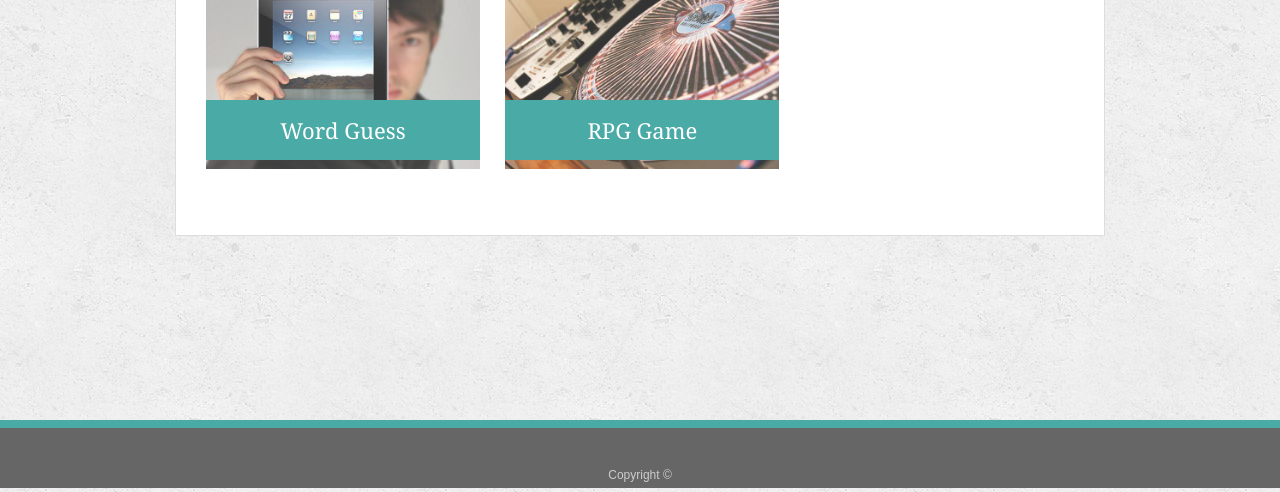
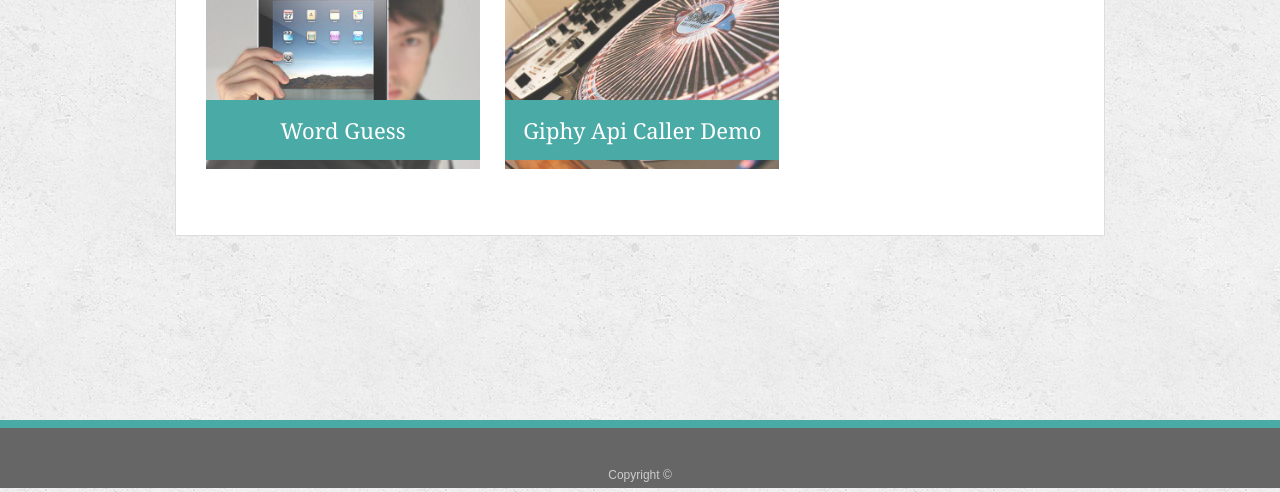
Before and after one commit to GreggH88/GreggH88.github.io, a plain HTML site: page portfolio.html in a window 1280 px wide. Shown: the part 310-802 px from the top of the page. Drawn offline with nearby package versions, Linux system fonts and the light colour scheme.

Commit message:
updated portfolio with giphy api caller demo

```diff
--- a/portfolio.html
+++ b/portfolio.html
@@ -56,8 +56,10 @@
         </div>
         <div class="col-12 col-md-4">
           <div class="work">
-              <img src="assets/images/technics-q-c-640-480-2.jpg" alt="RPG Game">
-              <h3>RPG Game</h3>
+            <a href="https://greggh88.github.io/GiphyAPI_Demo/">
+              <img src="assets/images/technics-q-c-640-480-2.jpg" alt="Giphy Api Caller Demo">
+            </a>
+            <h3>Giphy Api Caller Demo</h3>
           </div>
         </div>
         <div class="col-12 col-md-4">
```
